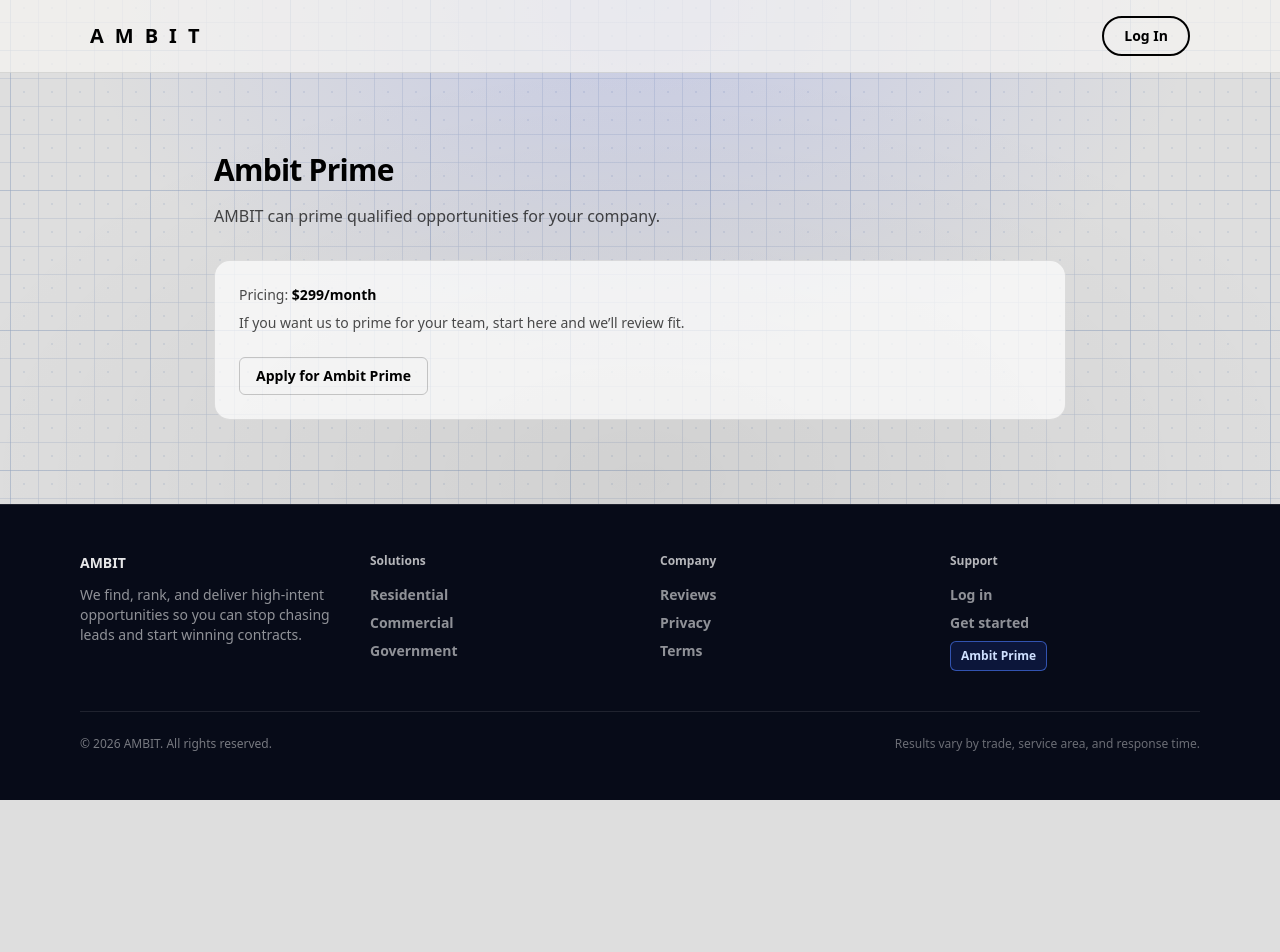
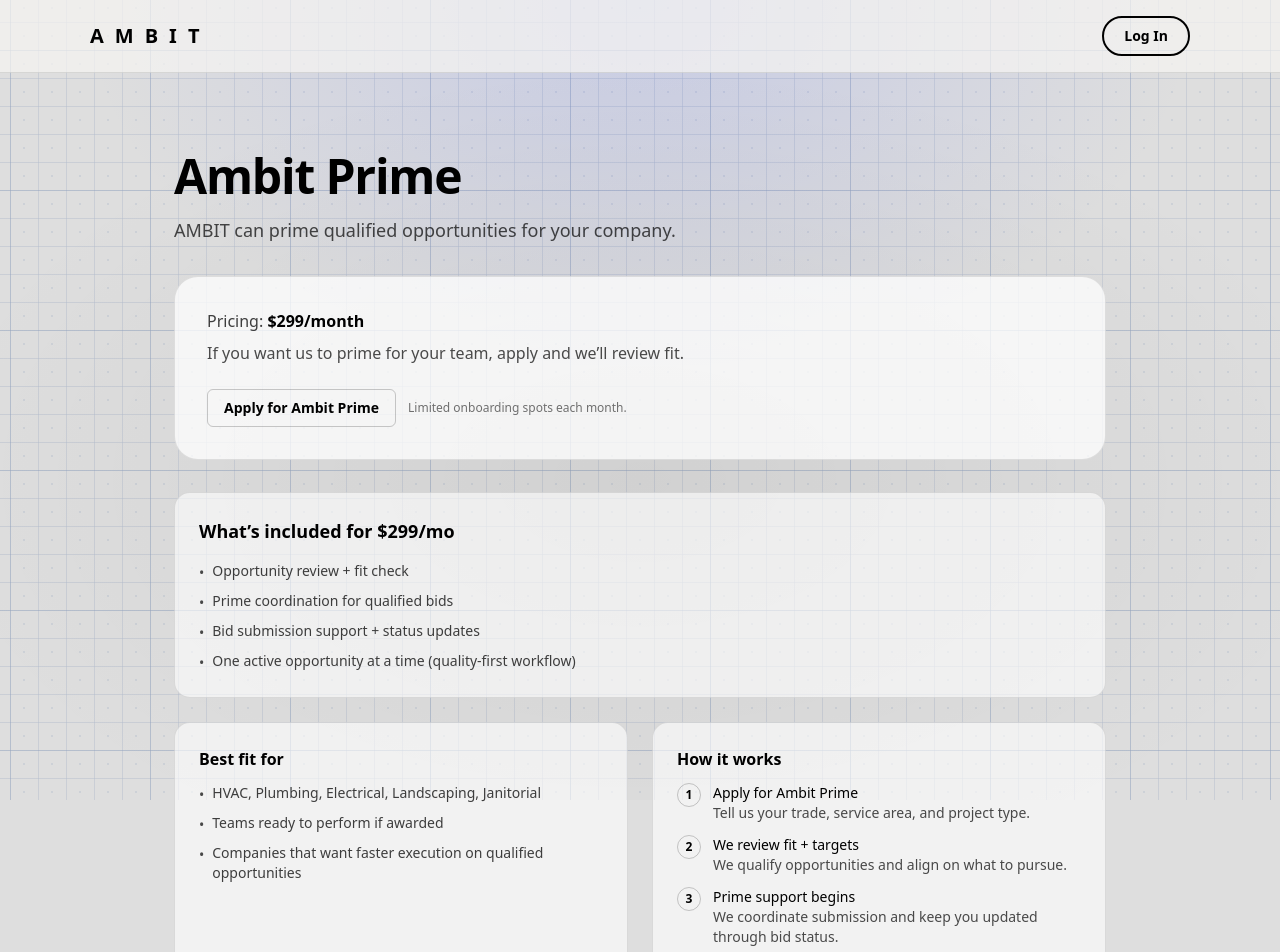
Before and after one commit to seansevrix/ambit, a Next.js app: page /prime in a window 1280 px wide. Shown: the top 952 px of the page. Before the commit the page ends 800 px from the top, so only its background shows below. Built offline with nearby package versions, Linux system fonts and the light colour scheme.

Commit message:
Enhance Ambit Prime page with included services, fit criteria, and process

```diff
--- a/app/prime/page.tsx
+++ b/app/prime/page.tsx
@@ -1,30 +1,115 @@
+// app/prime/page.tsx
 import Link from "next/link";
+
+const INCLUDED = [
+  "Opportunity review + fit check",
+  "Prime coordination for qualified bids",
+  "Bid submission support + status updates",
+  "One active opportunity at a time (quality-first workflow)",
+];
+
+const BEST_FIT = [
+  "HVAC, Plumbing, Electrical, Landscaping, Janitorial",
+  "Teams ready to perform if awarded",
+  "Companies that want faster execution on qualified opportunities",
+];
+
+const STEPS = [
+  {
+    title: "Apply for Ambit Prime",
+    body: "Tell us your trade, service area, and project type.",
+  },
+  {
+    title: "We review fit + targets",
+    body: "We qualify opportunities and align on what to pursue.",
+  },
+  {
+    title: "Prime support begins",
+    body: "We coordinate submission and keep you updated through bid status.",
+  },
+];
 
 export default function PrimePage() {
   return (
-    <main className="mx-auto max-w-[900px] px-6 py-20">
-      <h1 className="text-3xl font-semibold tracking-tight">Ambit Prime</h1>
-      <p className="mt-4 text-base text-black/70">
-        AMBIT can prime qualified opportunities for your company.
-      </p>
+    <main className="mx-auto max-w-[980px] px-6 py-16 sm:py-20">
+      <header className="max-w-2xl">
+        <h1 className="text-4xl font-semibold tracking-tight text-black sm:text-5xl">
+          Ambit Prime
+        </h1>
+        <p className="mt-4 text-lg text-black/70">
+          AMBIT can prime qualified opportunities for your company.
+        </p>
+      </header>
 
-      <div className="mt-8 rounded-2xl border border-black/10 bg-white/70 p-6">
-        <p className="text-sm text-black/70">
+      {/* Primary card */}
+      <section className="mt-8 rounded-3xl border border-black/10 bg-white/75 p-7 backdrop-blur-sm sm:p-8">
+        <p className="text-base text-black/75">
           Pricing: <span className="font-semibold text-black">$299/month</span>
         </p>
-        <p className="mt-2 text-sm text-black/70">
-          If you want us to prime for your team, start here and we’ll review fit.
+        <p className="mt-2 text-base text-black/70">
+          If you want us to prime for your team, apply and we’ll review fit.
         </p>
 
-        <div className="mt-6">
+        <div className="mt-6 flex flex-wrap items-center gap-3">
           <Link
-            href="/get-started"
-            className="inline-flex items-center justify-center rounded-md border border-black/20 px-4 py-2 text-sm font-semibold hover:bg-black hover:text-white transition"
+            href="/get-started?plan=prime"
+            className="inline-flex items-center justify-center rounded-md border border-black/20 px-4 py-2 text-sm font-semibold text-black transition hover:bg-black hover:text-white"
           >
             Apply for Ambit Prime
           </Link>
+
+          <span className="text-xs text-black/55">Limited onboarding spots each month.</span>
         </div>
-      </div>
+      </section>
+
+      {/* Included */}
+      <section className="mt-8 rounded-2xl border border-black/10 bg-white/60 p-6">
+        <h2 className="text-lg font-semibold text-black">What’s included for $299/mo</h2>
+        <ul className="mt-4 grid gap-2 text-sm text-black/75">
+          {INCLUDED.map((item) => (
+            <li key={item} className="flex items-start gap-2">
+              <span className="mt-[2px] text-black/70">•</span>
+              <span>{item}</span>
+            </li>
+          ))}
+        </ul>
+      </section>
+
+      {/* Fit + steps */}
+      <section className="mt-6 grid gap-6 md:grid-cols-2">
+        <div className="rounded-2xl border border-black/10 bg-white/60 p-6">
+          <h3 className="text-base font-semibold text-black">Best fit for</h3>
+          <ul className="mt-3 grid gap-2 text-sm text-black/75">
+            {BEST_FIT.map((item) => (
+              <li key={item} className="flex items-start gap-2">
+                <span className="mt-[2px] text-black/70">•</span>
+                <span>{item}</span>
+              </li>
+            ))}
+          </ul>
+        </div>
+
+        <div className="rounded-2xl border border-black/10 bg-white/60 p-6">
+          <h3 className="text-base font-semibold text-black">How it works</h3>
+          <ol className="mt-3 grid gap-3 text-sm text-black/75">
+            {STEPS.map((step, i) => (
+              <li key={step.title} className="flex gap-3">
+                <span className="inline-flex h-6 w-6 shrink-0 items-center justify-center rounded-full border border-black/20 text-xs font-semibold text-black">
+                  {i + 1}
+                </span>
+                <div>
+                  <div className="font-medium text-black">{step.title}</div>
+                  <div className="text-black/70">{step.body}</div>
+                </div>
+              </li>
+            ))}
+          </ol>
+        </div>
+      </section>
+
+      <p className="mt-6 text-xs text-black/55">
+        Note: Government awards are never guaranteed. Ambit Prime is a support service and not a guarantee of contract award.
+      </p>
     </main>
   );
 }
```
